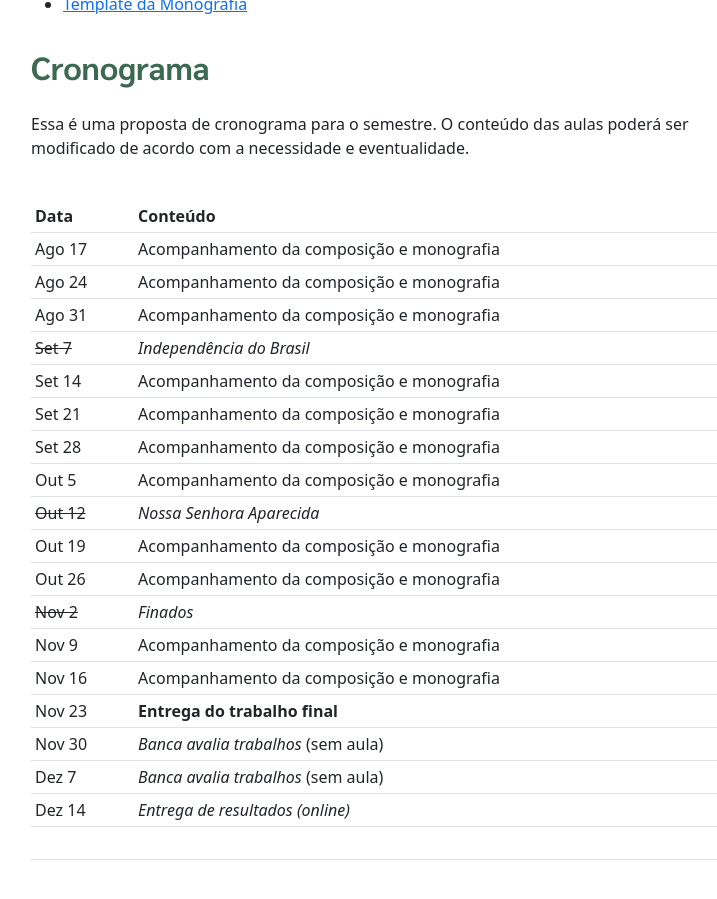
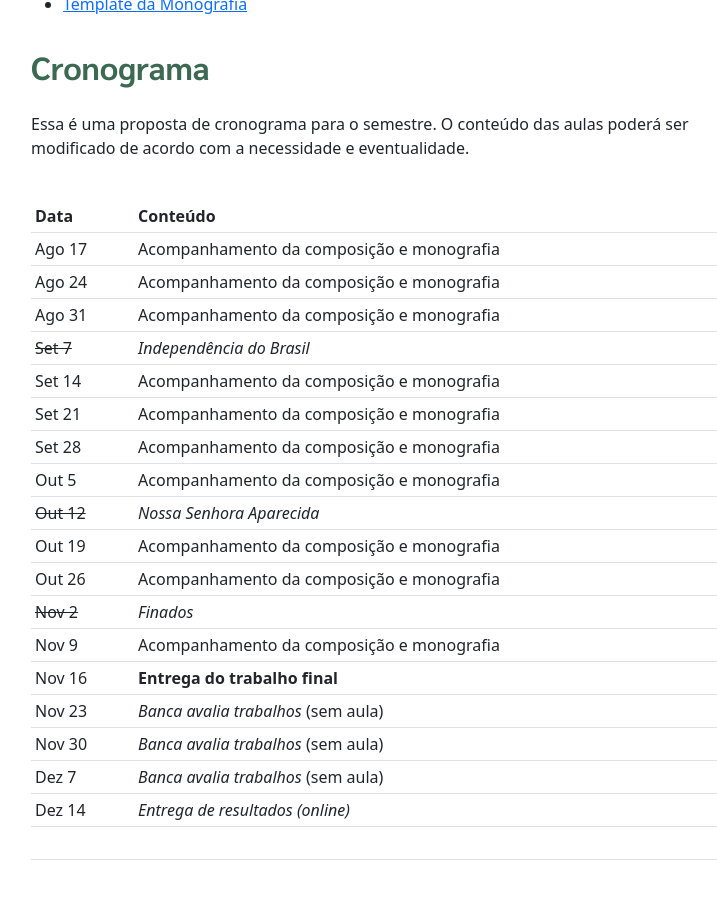
Before and after one commit to pedrokroger/pedrokroger.github.io, a Jekyll site: the page built from pages/musb19-comp10.md, in a window 1280 px wide and 900 px high, scrolled down 1753 px. Shown: the whole window, without its empty margins (51-768 px from the left). Built offline with Jekyll 4.4.1, drawn with Linux system fonts in a browser that asks for light colours; some of the changed text lies outside the part shown.

Commit message:
Cronograma composição

```diff
--- a/pages/musb19-comp10.md
+++ b/pages/musb19-comp10.md
@@ -92,8 +92,8 @@ ser modificado de acordo com a necessidade e eventualidade.
 | Out 26            | Acompanhamento da composição e monografia |
 | <del>Nov 2</del>  | *Finados*                                 |
 | Nov 9             | Acompanhamento da composição e monografia |
-| Nov 16            | Acompanhamento da composição e monografia |
-| Nov 23            | **Entrega do trabalho final**             |
+| Nov 16            | **Entrega do trabalho final**             |
+| Nov 23            | *Banca avalia trabalhos* (sem aula)       |
 | Nov 30            | *Banca avalia trabalhos* (sem aula)       |
 | Dez 7             | *Banca avalia trabalhos* (sem aula)       |
 | Dez 14            | *Entrega de resultados (online)*          |
```
Also changed, not shown: other parts of pages/musb19-comp10.md (+1 -1 lines).
